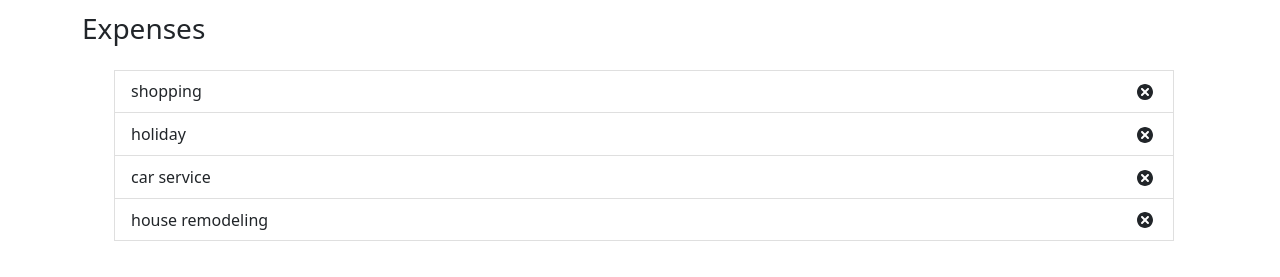
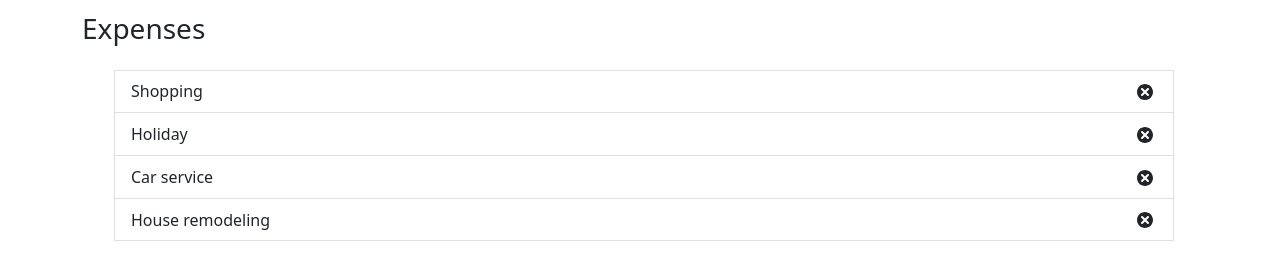
Before and after one commit to mfbaltaza/budget-tracker, a React (Create React App) app: page / in a window 1280 px wide. Shown: the part 158-435 px from the top of the page. Built offline with nearby package versions, Linux system fonts and the light colour scheme.

Commit message:
Adding first letter to Uppercase function over the expenses

```diff
--- a/src/components/ExpenseList.js
+++ b/src/components/ExpenseList.js
@@ -12,10 +12,15 @@ function ExpenseList() {
 
   const { expenses } = useContext(AppContext);
 
+  const capitalize = (s) => {
+    if (typeof s !== 'string') return ''
+    return s.charAt(0).toUpperCase() + s.slice(1)
+  }
+
   return (
     <ul>
       {expenses.map((expense) => (
-        <ExpenseItem id={expense.id} name={expense.name} cost={expense.cost} />
+        <ExpenseItem id={expense.id} name={capitalize(expense.name)} cost={expense.cost} />
       ))}
     </ul>
   );
```
